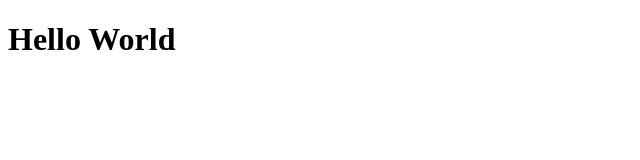
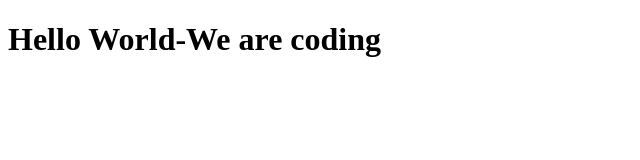
Before and after one commit to Wahaj-Ali/WP, a plain HTML site: page fcc-test-suite-template-master/index.html in a window 1280 px wide. Shown: the whole page, without its empty margins (0-640 px from the left). Drawn offline with Linux system fonts and the light colour scheme.

Commit message:
another commit

```diff
--- a/fcc-test-suite-template-master/index.html
+++ b/fcc-test-suite-template-master/index.html
@@ -21,7 +21,7 @@
     - The freeCodeCamp Team
 
     -->
-    <h1>Hello World</h1>
+    <h1>Hello World-We are coding</h1>
     <script  src="js/index.js"></script>
   </body>
 </html>
```
